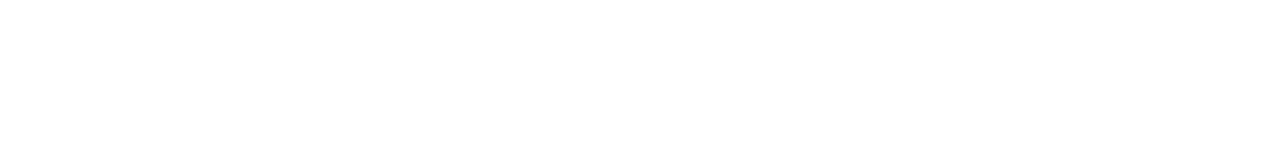
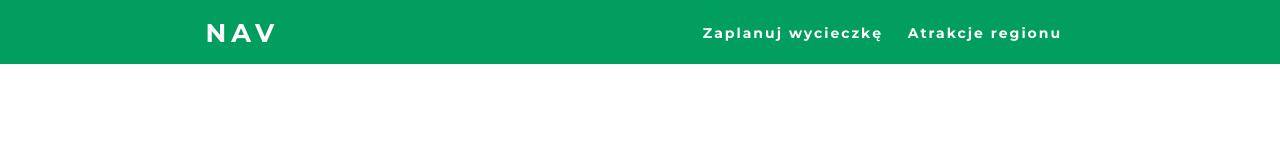
Before and after one commit to Barneyek/DirektPoint-task, a website built with webpack: page src/index.html in a window 1280 px wide. Built offline with nearby package versions, Linux system fonts and the light colour scheme.

Commit message:
Add menu with hover anmiation

```diff
--- a/src/index.html
+++ b/src/index.html
@@ -9,7 +9,15 @@
 </head>
 
 <body>
-
+  <nav>
+    <div class="logo">
+      <h3>Nav</h3>
+    </div>
+    <ul class="nav-links">
+      <li><a href="#tour">Zaplanuj wycieczkę</a></li>
+      <li><a href="#attractions">Atrakcje regionu</a></li>
+    </ul>
+  </nav>
 </body>
 
 </html>
--- a/src/styles/index.scss
+++ b/src/styles/index.scss
@@ -1,6 +1,80 @@
-$body-color: slateblue;
+$font-main: 'Montserrat',
+sans-serif;
+$animate: all 0.2s ease-in-out;
+
+* {
+  margin: 0px;
+  padding: 0px;
+  box-sizing: border-box;
+}
 
 body {
-  color: $body-color;
-  font-family: sans-serif;
+  font-family: $font-main;
 }
+
+nav {
+  display: flex;
+  justify-content: space-around;
+  align-items: center;
+  min-height: 8vh;
+  background-color: #019E5F;
+
+  .logo {
+    color: white;
+    text-transform: uppercase;
+    letter-spacing: 5px;
+    font-size: 22px;
+  }
+
+  .nav-links {
+    display: flex;
+    justify-content: space-around;
+    width: 30%;
+
+    li {
+      list-style: none;
+      cursor: pointer;
+
+      a {
+        text-decoration: none;
+        color: #fff;
+        font-size: 14px;
+        letter-spacing: 2px;
+        font-weight: 600;
+        transition: $animate;
+        position: relative;
+
+        &:before,
+        &:after {
+          content: "";
+          position: absolute;
+          bottom: -10px;
+          width: 0px;
+          height: 2px;
+          margin: 5px 0 0;
+          transition: $animate;
+          transition-duration: 0.4s;
+          opacity: 0;
+          background-color: #e5e5e5;
+        }
+
+        &:before {
+          left: 50%;
+        }
+
+        &:after {
+          right: 50%;
+        }
+
+        &:hover {
+
+          &:before,
+          &:after {
+            width: 50%;
+            opacity: 1;
+          }
+        }
+      }
+    }
+  }
+}
```
